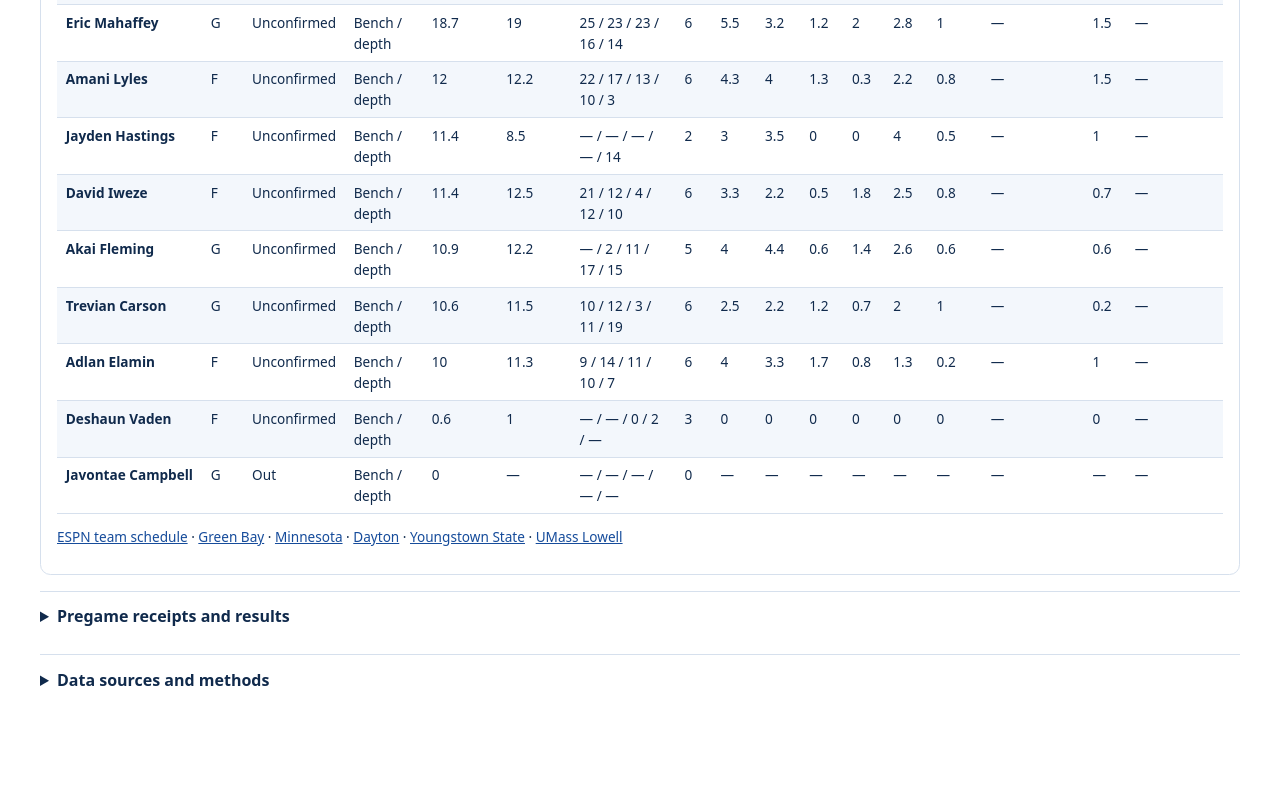
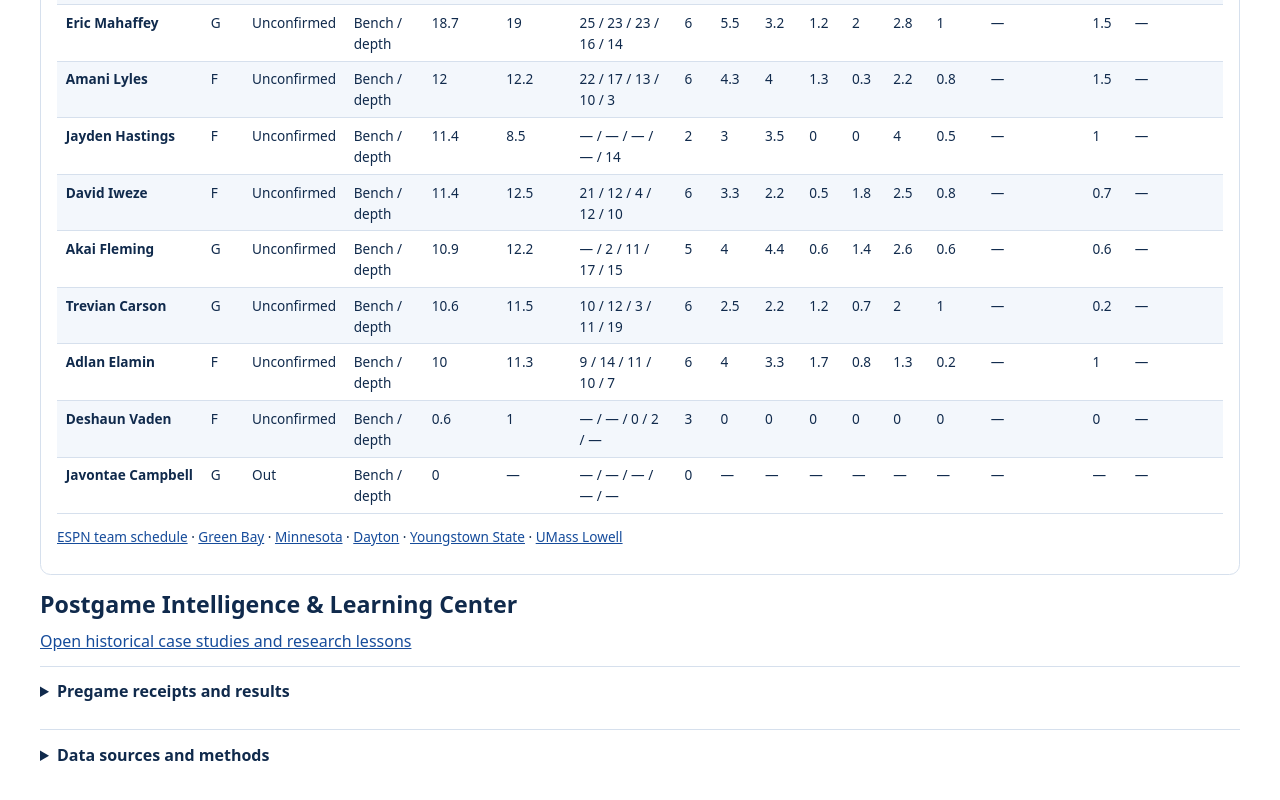
Before and after one commit to DrKimberlyrobins/docs-basketball-iq-war-room, a plain HTML site: page site/index.html in a window 1280 px wide. Shown: the part 4180-4980 px from the top of the page. Before the commit the page ends 4905 px from the top, so only its background shows below. Drawn offline with Linux system fonts and the light colour scheme.

Commit message:
Link permanent postgame intelligence archive from IQ War Room

```diff
--- a/site/index.html
+++ b/site/index.html
@@ -21,6 +21,7 @@
     <nav id="games" aria-label="Matchups"></nav>
   </section>
   <article id="matchup" aria-live="polite"></article>
+  <section><h2>Postgame Intelligence &amp; Learning Center</h2><p><a href="postgame.html">Open historical case studies and research lessons</a></p></section>
   <details id="history"><summary>Pregame receipts and results</summary><div id="records"></div></details>
   <details id="methods"><summary>Data sources and methods</summary><div id="methodology"></div></details>
 </main>
```
